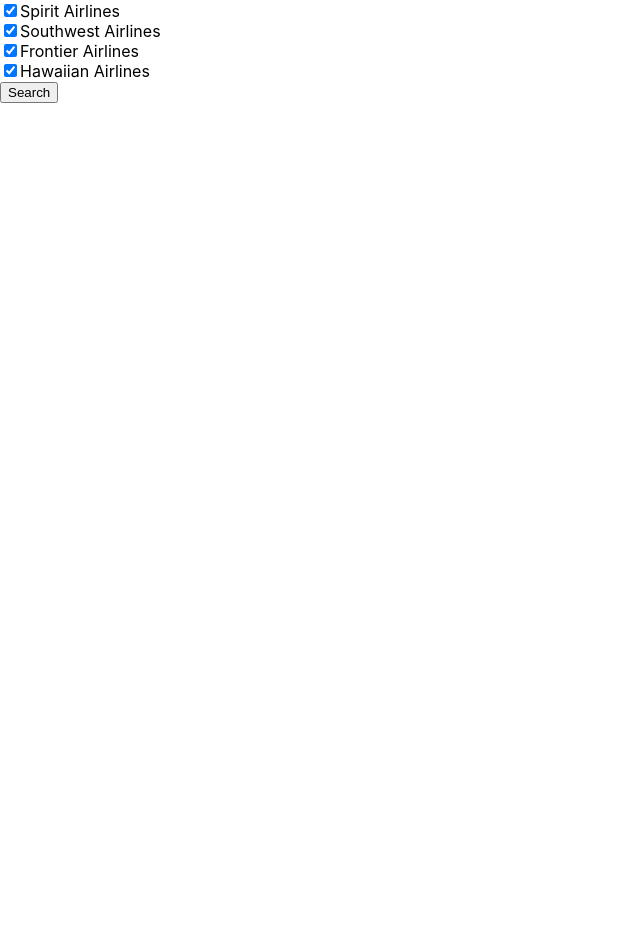
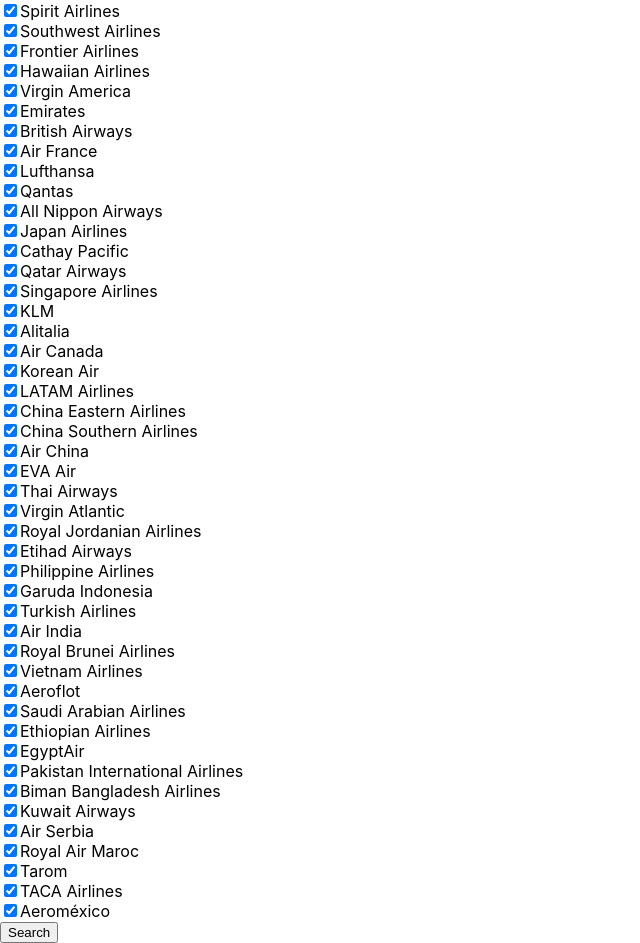
Before and after one commit to alexrubens/halfway-yomama, a Next.js app: page / in a window 1280 px wide. Shown: the part 244-1187 px from the top of the page, without its empty margins (0-640 px from the left). Before the commit the page ends 800 px from the top, so only its background shows below. Built offline with nearby package versions, Linux system fonts and the light colour scheme.

Commit message:
2 files modified, City and Airlines added

```diff
--- a/data/AirlineNames.js
+++ b/data/AirlineNames.js
@@ -8,6 +8,49 @@
   WN: 'Southwest Airlines',
   F9: 'Frontier Airlines',
   HA: 'Hawaiian Airlines',
+  VX: 'Virgin America',
+  EK: 'Emirates',
+  BA: 'British Airways',
+  AF: 'Air France',
+  LH: 'Lufthansa',
+  QF: 'Qantas',
+  NH: 'All Nippon Airways',
+  JL: 'Japan Airlines',
+  CX: 'Cathay Pacific',
+  QR: 'Qatar Airways',
+  SQ: 'Singapore Airlines',
+  KL: 'KLM',
+  AZ: 'Alitalia',
+  AC: 'Air Canada',
+  KE: 'Korean Air',
+  LA: 'LATAM Airlines',
+  MU: 'China Eastern Airlines',
+  CZ: 'China Southern Airlines',
+  CA: 'Air China',
+  BR: 'EVA Air',
+  TG: 'Thai Airways',
+  VS: 'Virgin Atlantic',
+  RJ: 'Royal Jordanian',
+  EY: 'Etihad Airways',
+  PR: 'Philippine Airlines',
+  GA: 'Garuda Indonesia',
+  TK: 'Turkish Airlines',
+  AI: 'Air India',
+  BI: 'Royal Brunei Airlines',
+  VN: 'Vietnam Airlines',
+  SU: 'Aeroflot',
+  SV: 'Saudi Arabian Airlines',
+  ET: 'Ethiopian Airlines',
+  MS: 'EgyptAir',
+  PK: 'Pakistan International Airlines',
+  BG: 'Biman Bangladesh Airlines',
+  KU: 'Kuwait Airways',
+  RJ: 'Royal Jordanian Airlines',
+  JU: 'Air Serbia',
+  AT: 'Royal Air Maroc',
+  RO: 'Tarom',
+  TA: 'TACA Airlines',
+  AM: 'Aeroméxico',
 };
 
 export default airlineNames;
--- a/data/CityNames.js
+++ b/data/CityNames.js
@@ -1,11 +1,55 @@
 const cityNames = {
+  ATL: 'Atlanta, GA (ATL)',
+  BOS: 'Boston, MA (BOS)',
+  BWI: 'Baltimore, MD (BWI)',
+  CLT: 'Charlotte, NC (CLT)',
+  DCA: 'Washington, DC (DCA)',
+  DEN: 'Denver, CO (DEN)',
+  DFW: 'Dallas, TX (DFW)',
+  DTW: 'Detroit, MI (DTW)',
+  EWR: 'Newark, NJ (EWR)',
+  FLL: 'Fort Lauderdale, FL (FLL)',
+  HNL: 'Honolulu, HI (HNL)',
+  IAD: 'Washington, DC (IAD)',
+  IAH: 'Houston, TX (IAH)',
+  JFK: 'New York, NY (JFK)',
+  LAS: 'Las Vegas, NV (LAS)',
   LAX: 'Los Angeles, CA (LAX)',
+  LGA: 'New York, NY (LGA)',
+  MCO: 'Orlando, FL (MCO)',
+  MDW: 'Chicago, IL (MDW)',
+  MIA: 'Miami, FL (MIA)',
+  MSP: 'Minneapolis, MN (MSP)',
+  ORD: 'Chicago, IL (ORD)',
+  PDX: 'Portland, OR (PDX)',
+  PHL: 'Philadelphia, PA (PHL)',
+  PHX: 'Phoenix, AZ (PHX)',
+  PIT: 'Pittsburgh, PA (PIT)',
+  RDU: 'Raleigh/Durham, NC (RDU)',
+  SAN: 'San Diego, CA (SAN)',
+  SEA: 'Seattle, WA (SEA)',
   SFO: 'San Francisco, CA (SFO)',
-  DFW: 'Dallas, TX (DFW)',
-  SEA: 'Seattle, WA (SEA)',
-  MIA: 'Miami, FL (MIA)',
-  LAS: 'Las Vegas, NV (LAS)',
-  JFK: 'New York, NY (JFK)',
+  SJC: 'San Jose, CA (SJC)',
+  SLC: 'Salt Lake City, UT (SLC)',
+  SMF: 'Sacramento, CA (SMF)',
+  STL: 'St. Louis, MO (STL)',
+  TPA: 'Tampa, FL (TPA)',
+  AUS: 'Austin, TX (AUS)',
+  BNA: 'Nashville, TN (BNA)',
+  CLE: 'Cleveland, OH (CLE)',
+  CMH: 'Columbus, OH (CMH)',
+  IND: 'Indianapolis, IN (IND)',
+  MCI: 'Kansas City, MO (MCI)',
+  MEM: 'Memphis, TN (MEM)',
+  MSY: 'New Orleans, LA (MSY)',
+  OAK: 'Oakland, CA (OAK)',
+  RSW: 'Fort Myers, FL (RSW)',
+  SAT: 'San Antonio, TX (SAT)',
+  SJU: 'San Juan, PR (SJU)',
+  ABQ: 'Albuquerque, NM (ABQ)',
+  BDL: 'Hartford, CT (BDL)',
+  BUF: 'Buffalo, NY (BUF)',
+  PBI: 'West Palm Beach, FL (PBI)',
 };
 
 export default cityNames;
```
